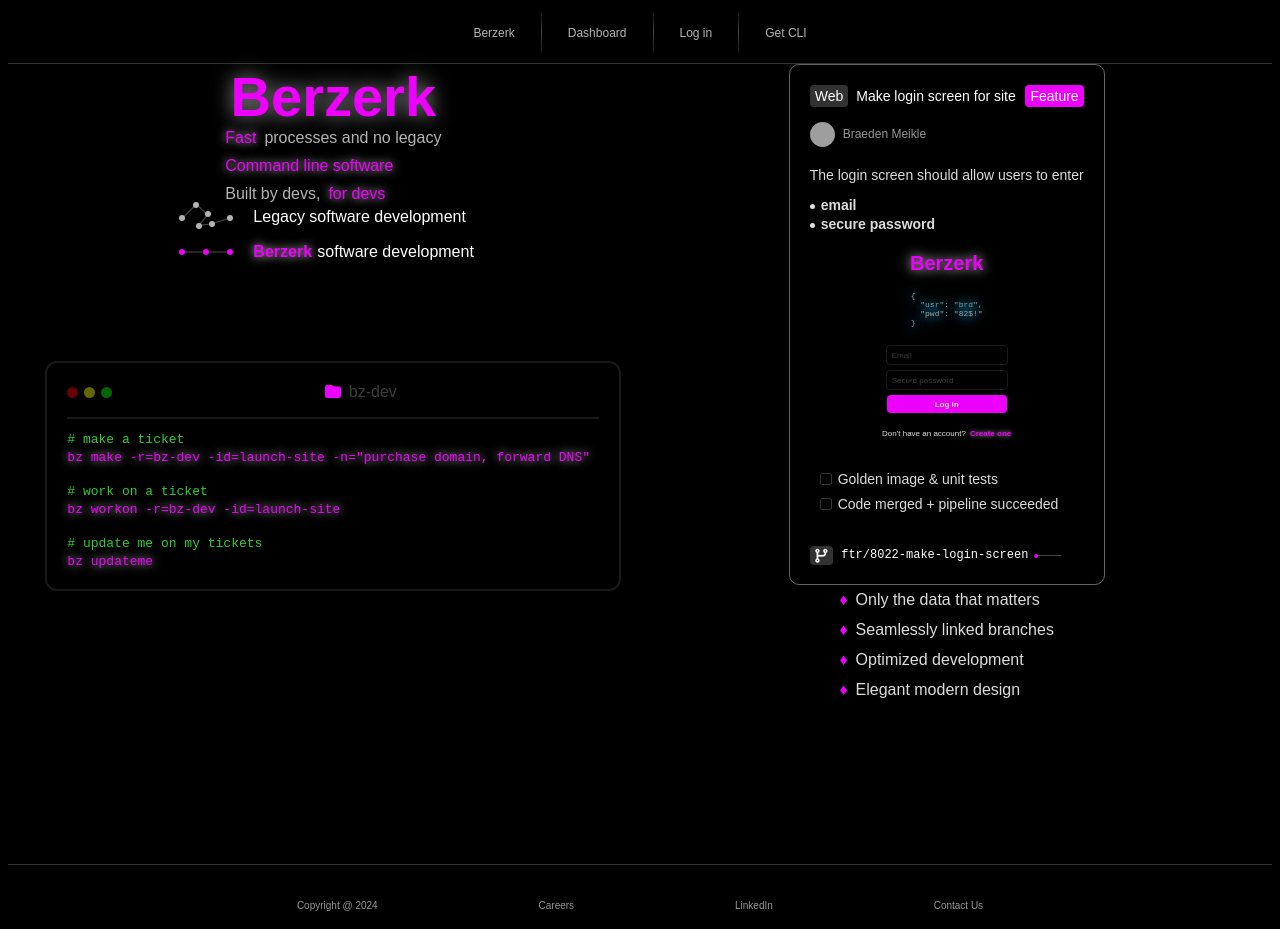
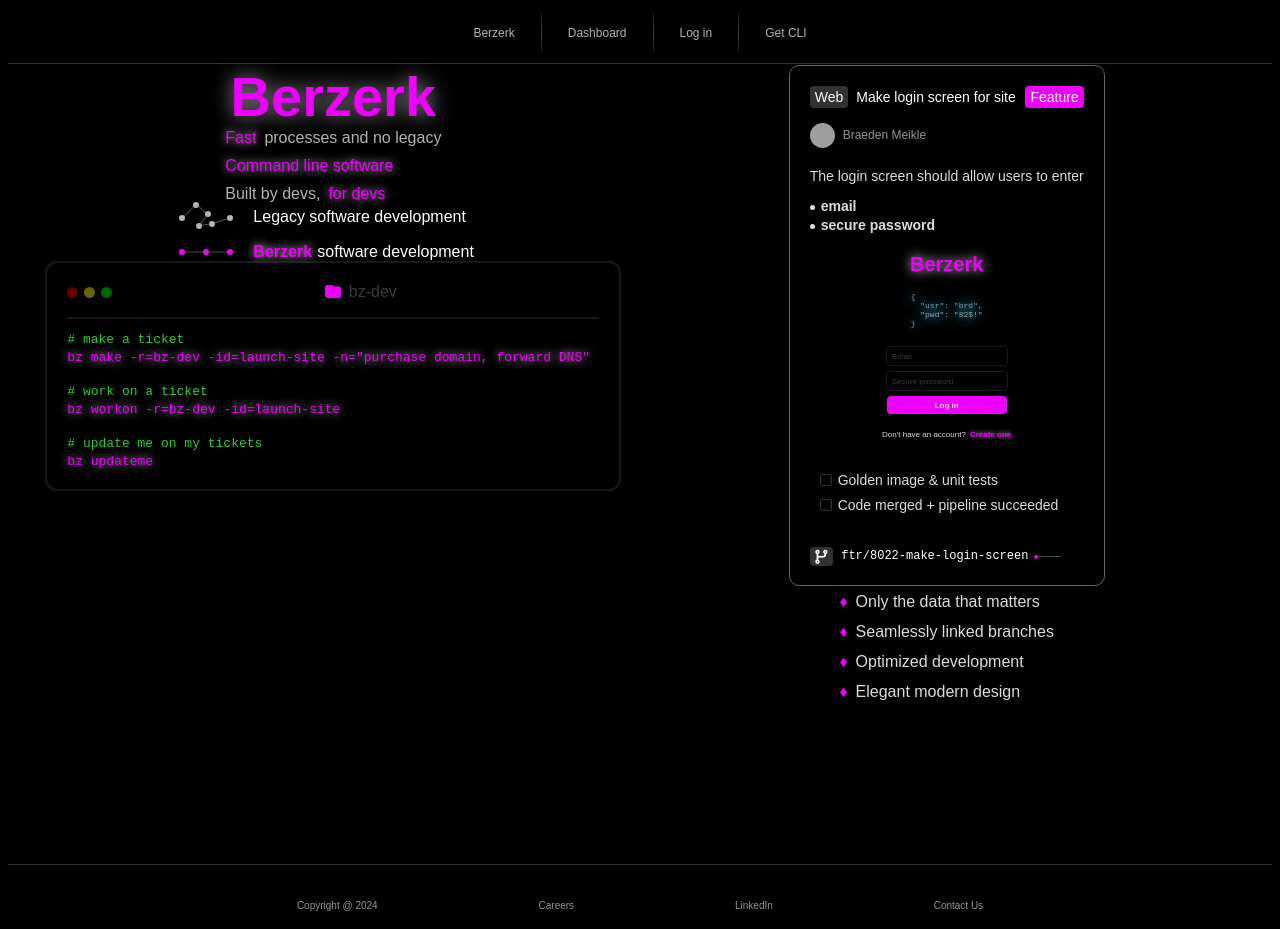
Before and after one commit to bmeikle56/bz-dev, a React (Create React App) app: page / in a window 1280 px wide. Built offline with nearby package versions, Linux system fonts and the light colour scheme; grey boxes are pictures that could not be loaded.

Commit message:
Adjust more mweb constraints

```diff
--- a/src/App.css
+++ b/src/App.css
@@ -42,6 +42,7 @@
 .content-pair {
   display: flex;
   justify-content: space-evenly;
+  flex-direction: row;
 }
 
 #intro {
@@ -107,10 +108,6 @@
   flex-direction: row;
 }
 
-.content-pair {
-  flex-direction: row;
-}
-
 #intro {
   font-size: 12;
 }
--- a/src/cmp/impl/Ticket.js
+++ b/src/cmp/impl/Ticket.js
@@ -126,7 +126,7 @@
   const palette = status === 'active' ? toggledPalette : untoggledPalette
 
   return (
-    <button style={{padding: 0, background: 'transparent', border: 'none'}} onClick={onClick}>
+    <button style={{background: 'transparent', border: 'none'}} onClick={onClick}>
       <div style={{
         height: 'fit-content',
         width: 'fit-content',
--- a/src/page/home.js
+++ b/src/page/home.js
@@ -67,7 +67,7 @@
           <FrictionPointDiv/>
         </div>
       </div>
-      <Spacer height={100}/>
+      {/* <Spacer height={100}/> */}
       <div>
         <div style={{border: '2px solid rgb(25,25,25)', borderRadius: '12px', display:'flex', flexDirection:'column', padding: 20}}>
           <div style={{display: 'flex', gap: 8, alignItems: 'center', justifyContent:'center', width: '100%'}}>
```
